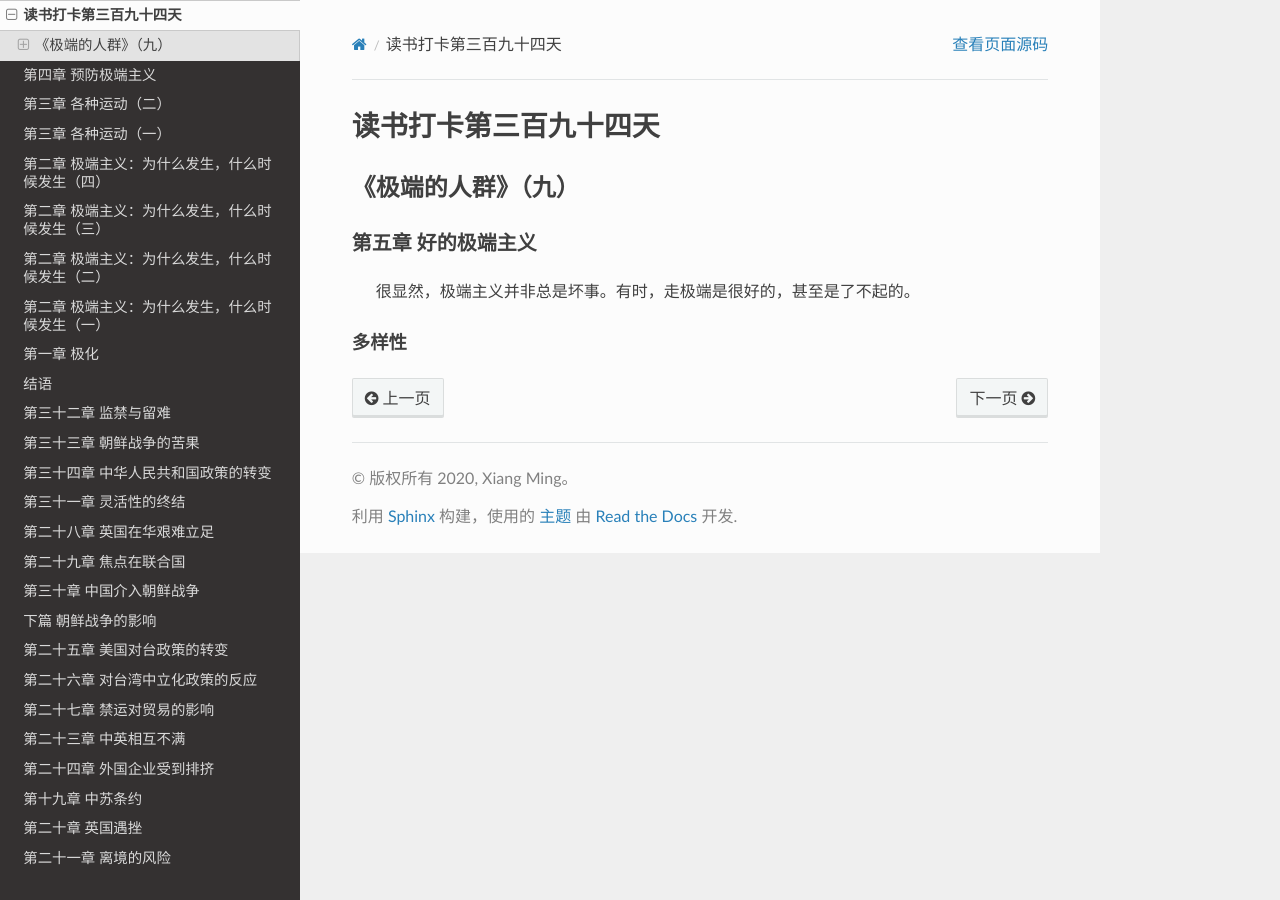
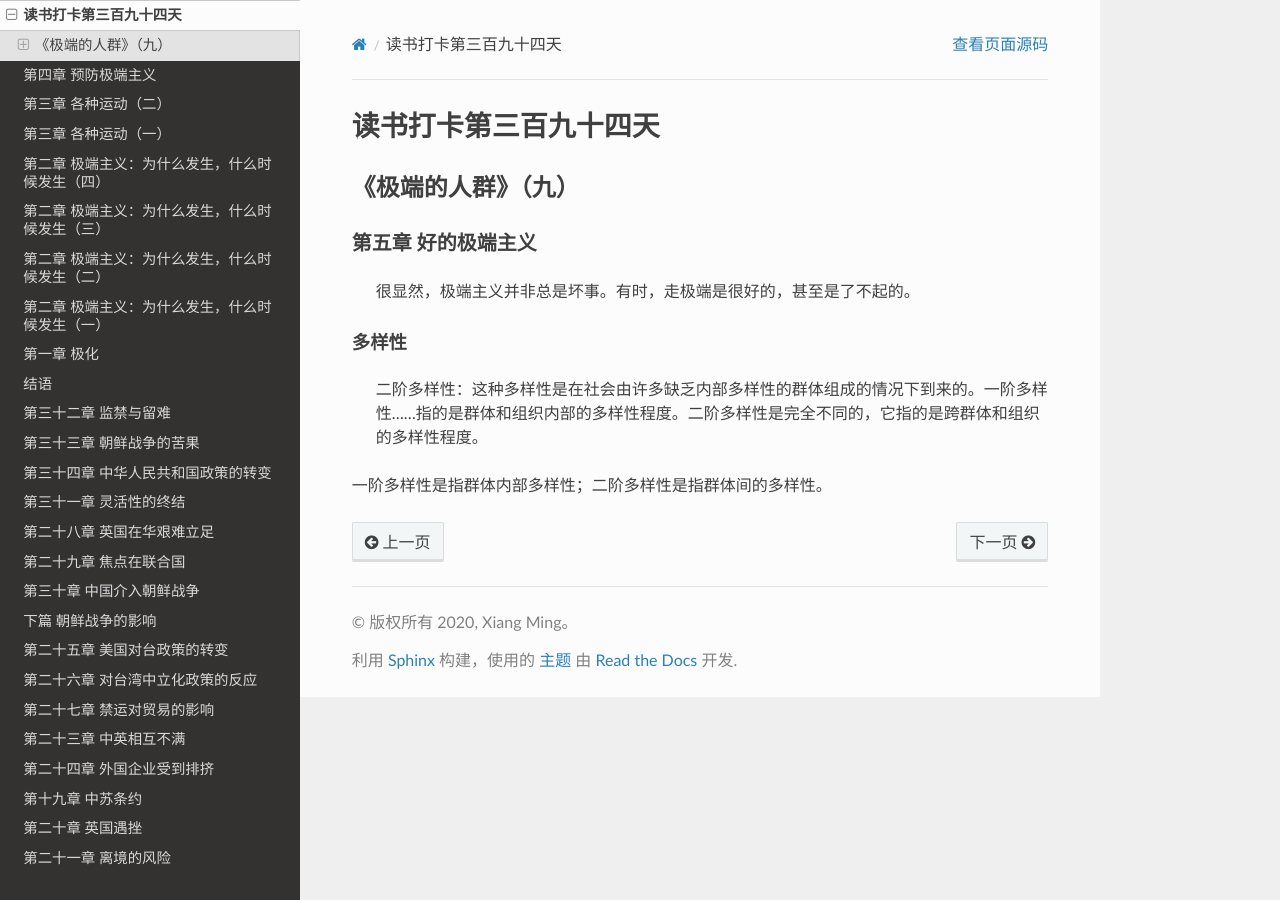
Before and after one commit to xiangming1975/reading, a Sphinx documentation site: the page built from source/2021-08-23.md, in a window 1280 px wide. Built offline with Sphinx 7.4.7 and the Read the Docs theme 2.0.0, drawn with Linux system fonts in a browser that asks for light colours.

Commit message:
继续读极端的人群《》

```diff
--- a/source/2021-08-23.md
+++ b/source/2021-08-23.md
@@ -10,4 +10,8 @@
 
 #### 多样性
 
+> 二阶多样性：这种多样性是在社会由许多缺乏内部多样性的群体组成的情况下到来的。一阶多样性……指的是群体和组织内部的多样性程度。二阶多样性是完全不同的，它指的是跨群体和组织的多样性程度。
+
+一阶多样性是指群体内部多样性；二阶多样性是指群体间的多样性。
+
 >
```
